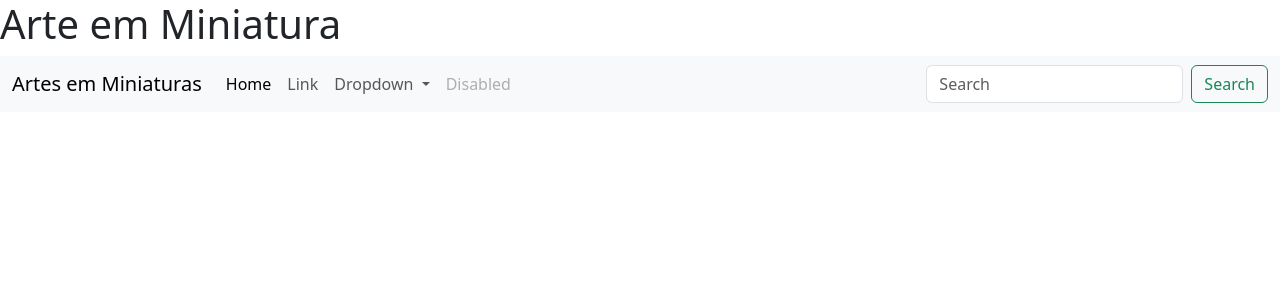
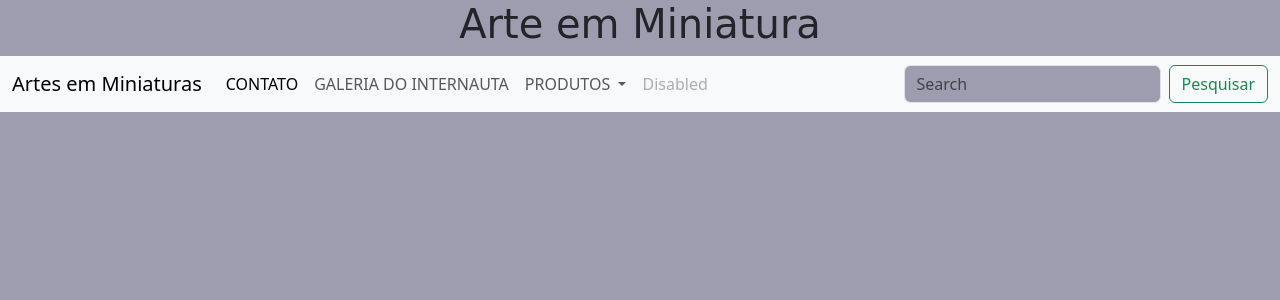
Before and after one commit to Leane212/python_avancado, a Django app: template LojaMiniaturas/lojaMiniaturas_app/templates/index.html in a window 1280 px wide. Shown: the top 300 px of the page. Run offline with Django 5.2, Linux system fonts and the light colour scheme; the template is opened without the code that fills it, so the values that code supplies are empty.

Commit message:
Atualizacao

```diff
--- a/LojaMiniaturas/lojaMiniaturas_app/templates/index.html
+++ b/LojaMiniaturas/lojaMiniaturas_app/templates/index.html
@@ -3,8 +3,32 @@
   <head>
     <meta charset="utf-8">
     <meta name="viewport" content="width=device-width, initial-scale=1">
-    <title>Bootstrap demo</title>
+    <title>Arte em Miniaturas</title>
     <link href="https://cdn.jsdelivr.net/npm/bootstrap@5.3.3/dist/css/bootstrap.min.css" rel="stylesheet" integrity="sha384-QWTKZyjpPEjISv5WaRU9OFeRpok6YctnYmDr5pNlyT2bRjXh0JMhjY6hW+ALEwIH" crossorigin="anonymous">
+
+    <style>
+        :root {
+            --bs-body-bg: #9E9CAF;
+            --bs-body-bg-rgb: 158,156,175;
+            --bs-primary: #BC9C9C;
+            --bs-primary-rgb: 188,156,156;
+        }
+        header {
+            font-family: "Just Me Again Down Here", cursive;
+            font-size: 96px;
+        }
+        h1{
+            font-family: "Shadows Into Light", cursive;
+            font-weight: 400;
+            font-style: normal;
+            text-align: center;
+        }
+        .btn btn-outline-success{
+            --bs-cyan: #0dcaf0;
+        }
+
+    </style>
+
   </head>
   <body>
     <h1>Arte em Miniatura</h1>
@@ -17,20 +41,20 @@
       <div class="collapse navbar-collapse" id="navbarSupportedContent">
         <ul class="navbar-nav me-auto mb-2 mb-lg-0">
           <li class="nav-item">
-            <a class="nav-link active" aria-current="page" href="#">Home</a>
+            <a class="nav-link active" aria-current="page" href="#">CONTATO</a>
           </li>
           <li class="nav-item">
-            <a class="nav-link" href="#">Link</a>
+            <a class="nav-link" href="#">GALERIA DO INTERNAUTA</a>
           </li>
           <li class="nav-item dropdown">
             <a class="nav-link dropdown-toggle" href="#" role="button" data-bs-toggle="dropdown" aria-expanded="false">
-              Dropdown
+              PRODUTOS
             </a>
             <ul class="dropdown-menu">
-              <li><a class="dropdown-item" href="#">Action</a></li>
-              <li><a class="dropdown-item" href="#">Another action</a></li>
+              <li><a class="dropdown-item" href="#">Bola</a></li>
+              <li><a class="dropdown-item" href="#">Carros</a></li>
               <li><hr class="dropdown-divider"></li>
-              <li><a class="dropdown-item" href="#">Something else here</a></li>
+              <li><a class="dropdown-item" href="#">Bonecas</a></li>
             </ul>
           </li>
           <li class="nav-item">
@@ -39,11 +63,15 @@
         </ul>
         <form class="d-flex" role="search">
           <input class="form-control me-2" type="search" placeholder="Search" aria-label="Search">
-          <button class="btn btn-outline-success" type="submit">Search</button>
+          <button class="btn btn-outline-success" type="submit">Pesquisar</button>
         </form>
       </div>
     </div>
     </nav>
+    <footer>
+
+  </footer>
     <script src="https://cdn.jsdelivr.net/npm/bootstrap@5.3.3/dist/js/bootstrap.bundle.min.js" integrity="sha384-YvpcrYf0tY3lHB60NNkmXc5s9fDVZLESaAA55NDzOxhy9GkcIdslK1eN7N6jIeHz" crossorigin="anonymous"></script>
   </body>
+
 </html>
--- a/LojaMiniaturas/lojaMiniaturas_app/views.py
+++ b/LojaMiniaturas/lojaMiniaturas_app/views.py
@@ -2,4 +2,4 @@ from django.shortcuts import render
 
 
 def home(request):
-    return render(request, 'index.html')
+    return render(request, 'base.html')
```
Also changed, not shown: LojaMiniaturas/lojaMiniaturas_app/static/style/base.css (added, +16 -0 lines), LojaMiniaturas/lojaMiniaturas_app/templates/base.html (added, +75 -0 lines), LojaMiniaturas/lojaMiniaturas_app/static/img/LOGO SITE BRANCO.png (added), 1 other file.
